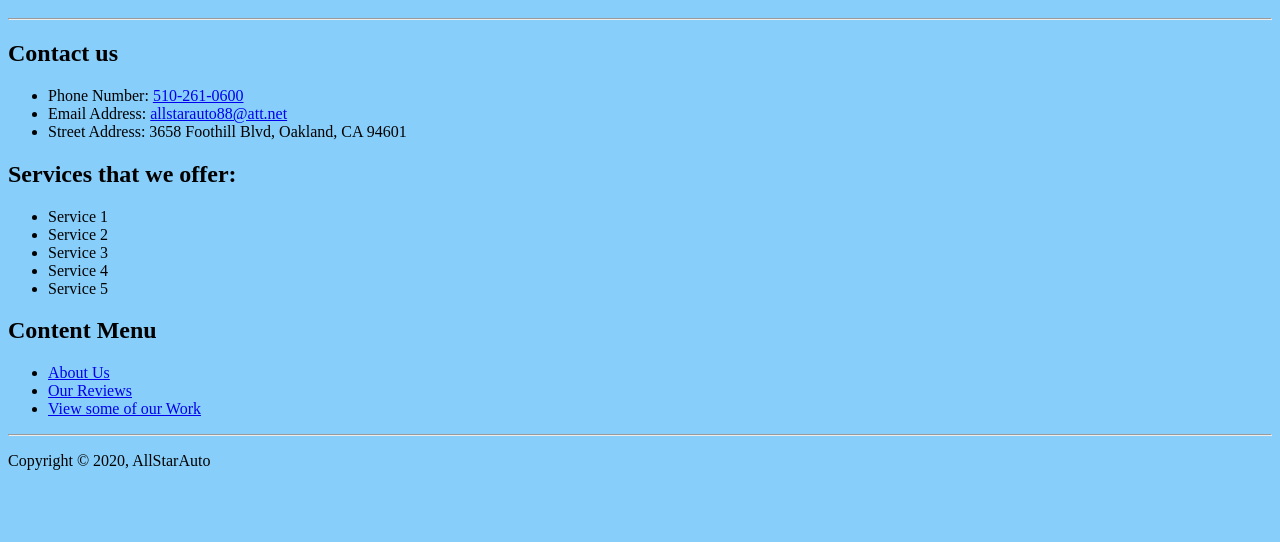
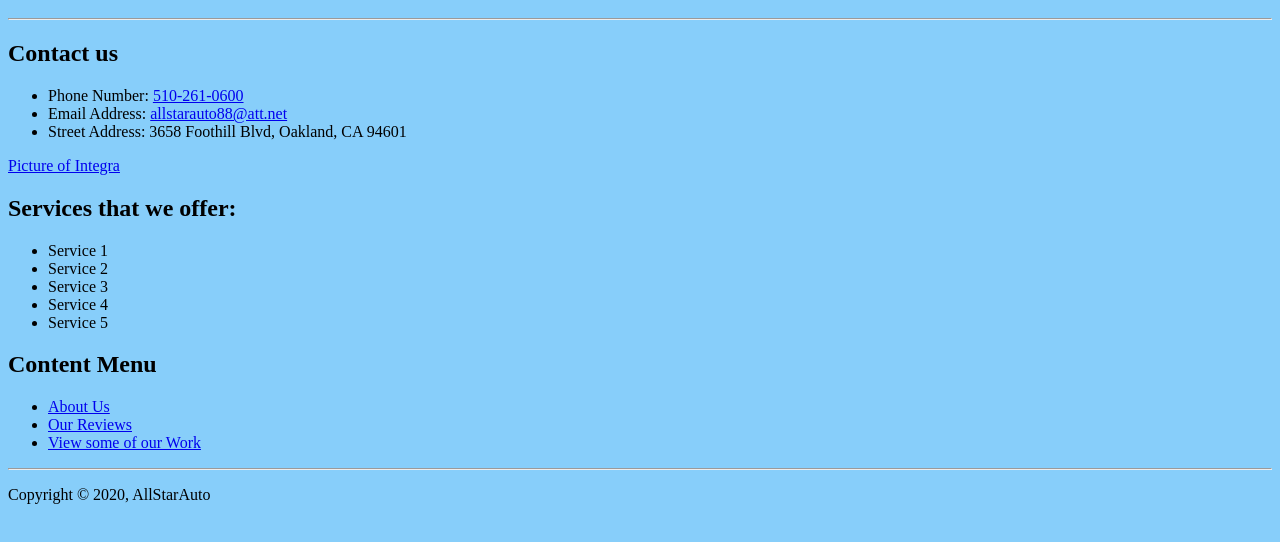
Before and after one commit to devduck123/allstarauto, a plain HTML site: page index.html in a window 1280 px wide. Shown: the part 106-648 px from the top of the page. Drawn offline with Linux system fonts and the light colour scheme.

Commit message:
add picture of integra

```diff
--- a/index.html
+++ b/index.html
@@ -37,6 +37,8 @@
         </article>
       </div>
 
+      <a href = "integra.jpg">Picture of Integra</a>
+
       <div>
         <article>
           <h2><strong>Services</strong> that we offer:</h2>
```
